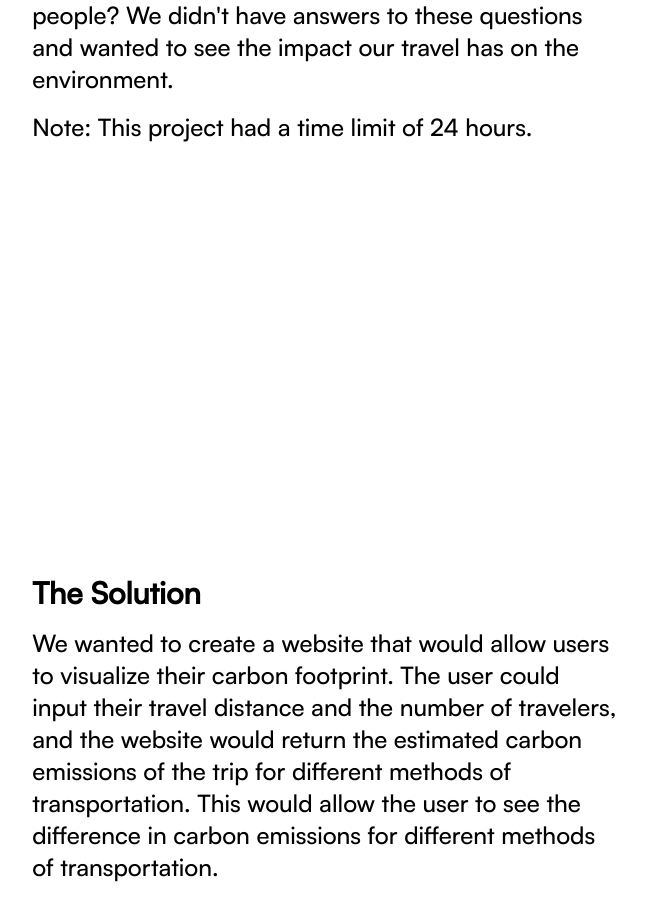
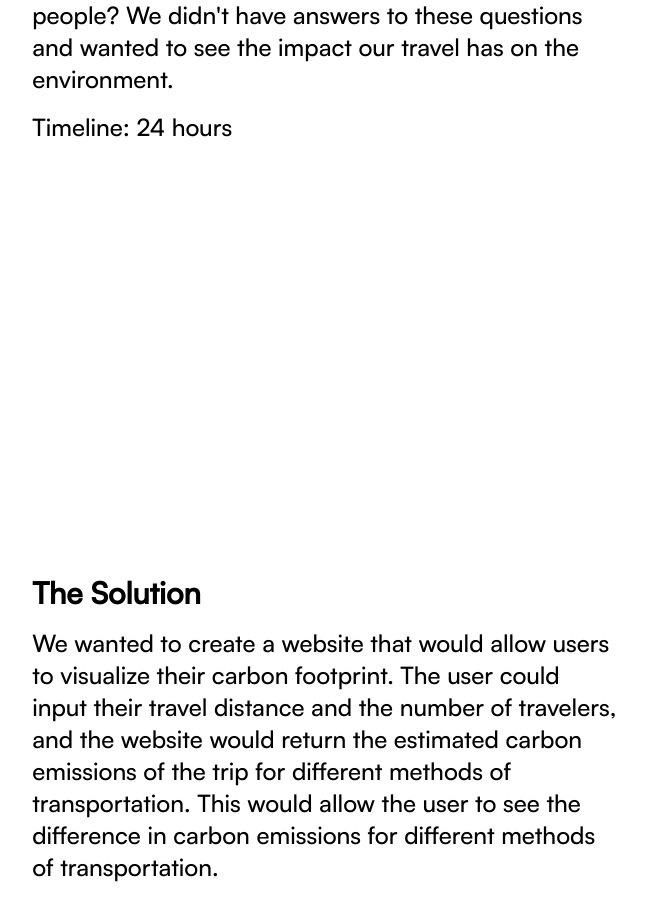
Before and after one commit to andrewgocheco/Andrew-Portfolio, a Next.js app: page /projects/travelgreen in a window 1280 px wide. Shown: the part 1413-2322 px from the top of the page, without its empty margins (315-961 px from the left). Built offline with nearby package versions, Linux system fonts and the light colour scheme.

Commit message:
update text

```diff
--- a/app/projects/form/page.tsx
+++ b/app/projects/form/page.tsx
@@ -13,7 +13,7 @@ export default function Home() {
         <ProjectDescription
         header="The Challenge"
         text="During the pandemic, the form was moved from a paper form to an online form on an Ontario portal. The online form mimicked the paper form by following the same structure. The paper and online form was broken up into 5 main sections. However, one of the sections was much longer than the others. As a result, one of the pages was extremely long and was fatiguing for users to complete."
-        text2=""
+        text2="Timeline: 1 Week"
         />
         <ProjectDescription
         header="Shortening Descriptions"
--- a/app/projects/notetaker/page.tsx
+++ b/app/projects/notetaker/page.tsx
@@ -15,7 +15,7 @@ export default function Home() {
         <ProjectDescription
         header="The Challenge"
         text="Since the start of the pandemic, many schools have adopted a virtual classroom format.Many lectures are recorded for students to watch, however, students can become fatigued by the large number of lectures they watch each day. Students cannot completely ignore lectures, but should not have to spend hours watching them."
-        text2="Note: This project had a time limit of 24 hours."
+        text2="Timeline: 24 hours"
         />
         <ProjectDescription
         header="The Question"
--- a/app/projects/sustainabite/page.tsx
+++ b/app/projects/sustainabite/page.tsx
@@ -15,7 +15,7 @@ export default function Home() {
         <ProjectDescription
         header="The Challenge"
         text="American philosopher Ralph Waldo Emerson once claimed that the first wealth is health. A person's health is the key to the rest of their life. So why has it become more and more difficult for those in poverty to access healthy food? With rising grocery prices, it has become a struggle to find affordable, healthy meals."
-        text2="Note: This project had a time limit of 24 hours."
+        text2="Timeline: 24 Hours"
         />
         <ProjectDescription
         header="The Question"
--- a/app/projects/travelgreen/page.tsx
+++ b/app/projects/travelgreen/page.tsx
@@ -15,7 +15,7 @@ export default function Home() {
         <ProjectDescription
         header="The Challenge"
         text="The inspiration came from the lack of awareness that our team members had about transportation and carbon emissions. We knew that cars were unsustainable, and that there are many different eco-friendly modes of transportation, but saying something was unsustainable was vague. How much better is public transportation or biking as opposed to driving? How much carbon do we actually emit by traveling a certain distance with a certain number of people? We didn't have answers to these questions and wanted to see the impact our travel has on the environment."
-        text2="Note: This project had a time limit of 24 hours."
+        text2="Timeline: 24 hours"
         />
         <ProjectDescription
         header="The Solution"
--- a/components/ProjectsSection.tsx
+++ b/components/ProjectsSection.tsx
@@ -58,7 +58,7 @@ const ProjectsSection = () => {
         {projects.map((project, idx) => {
           return (
             <div key={idx}>
-                <div className="flex flex-col  md:flex-row md:space-x-12">
+                <div className="flex flex-col md:flex-row md:space-x-12">
                   <div className=" md:w-1/2">
                     <Link href={project.link}>
                       <Image
```
